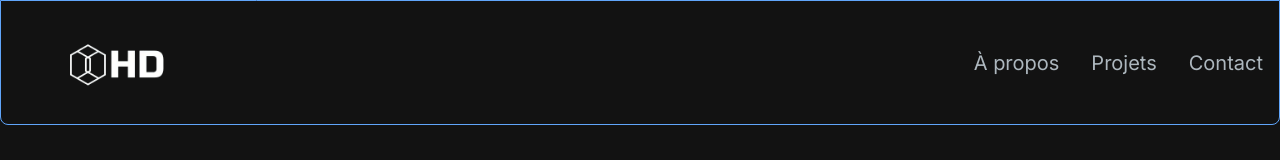
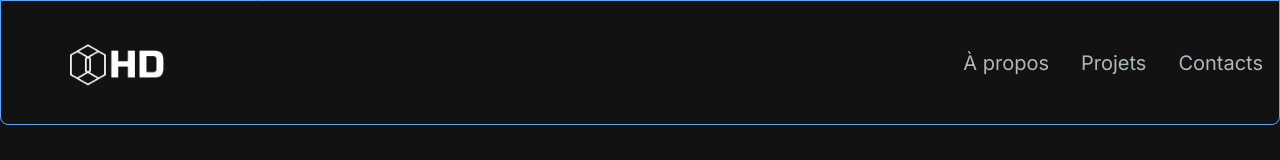
Before and after one commit to Godani05/My_Portfolio, a Next.js app in the folder Portfolio_HD/: page / in a window 1280 px wide. Shown: the top 160 px of the page. Built offline with nearby package versions, Linux system fonts and the light colour scheme.

Commit message:
[UPDATE] mooving Docs

```diff
--- a/Portfolio_HD/src/app/components/Navbar.jsx
+++ b/Portfolio_HD/src/app/components/Navbar.jsx
@@ -17,7 +17,7 @@ const navLinks = [
     path: "#projects",
   },
   {
-    title: "Contact",
+    title: "Contacts",
     path: "#contact",
   },
 ];
```
